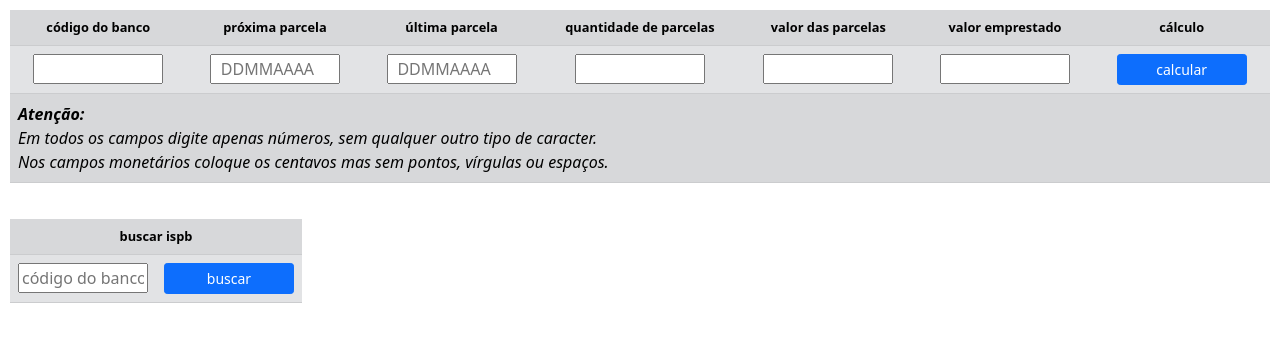
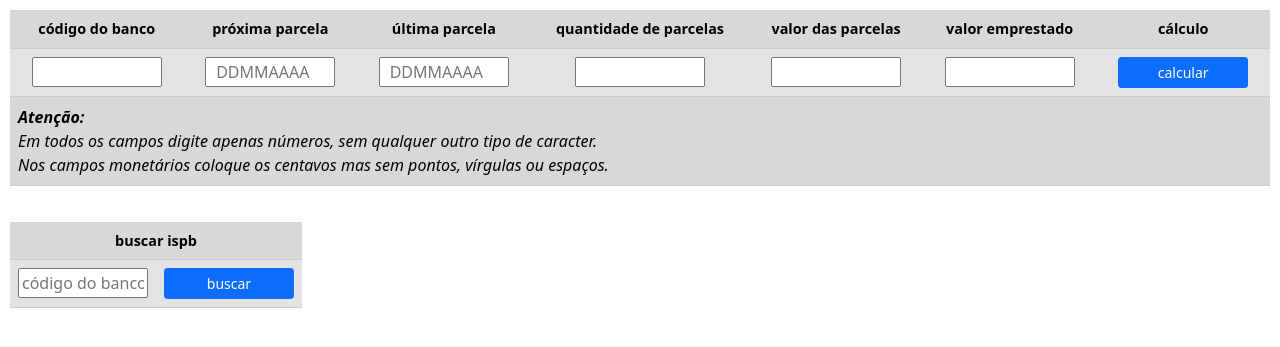
Before and after one commit to rcaliman/pcd, a Flask app: page / in a window 1280 px wide. Shown: the part 58-405 px from the top of the page. Run offline with Flask 2, Linux system fonts and the light colour scheme.

Commit message:
mudanca no template

```diff
--- a/templates/base.html
+++ b/templates/base.html
@@ -30,7 +30,7 @@
 
         th {
             text-align: center;
-            font-size: 0.8em;
+            font-size: 0.9em;
         }
 
         .centro {
```
